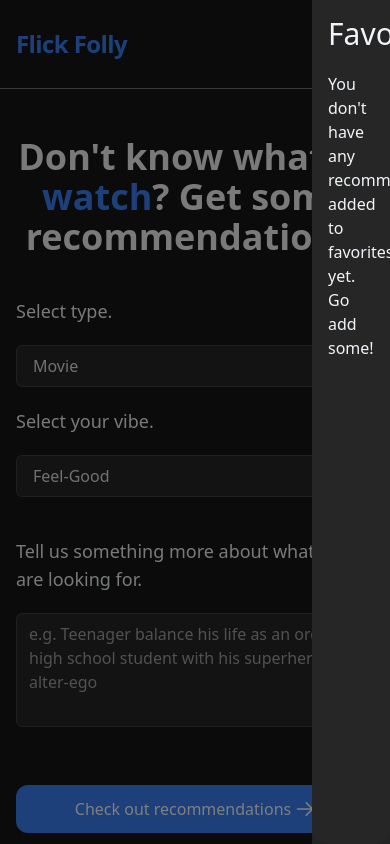
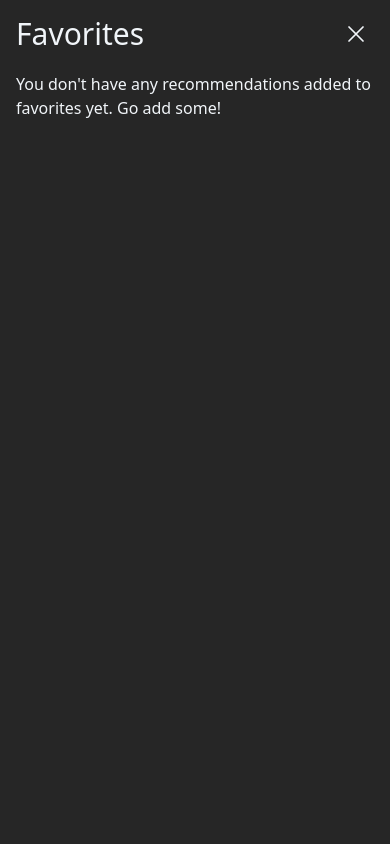
Before and after one commit to Infiplaya/flick-folly, a Next.js app: page / in a window 390 px wide. Both pictures are taken after a click on the button "Favorites". Shown: the top 844 px of the page. Built offline with nearby package versions, Linux system fonts and the light colour scheme.

Commit message:
fix mobile favorites modal

```diff
--- a/components/Recommendations.tsx
+++ b/components/Recommendations.tsx
@@ -51,7 +51,7 @@ export const Recommendations = () => {
             <div className="fixed inset-0 bg-black bg-opacity-50" />
           </Transition.Child>
 
-          <div className="fixed right-0 top-0 h-full overflow-y-auto bg-neutral-800 w-1/5">
+          <div className="fixed right-0 top-0 h-full overflow-y-auto bg-neutral-800 w-full lg:w-1/4">
             <div className="flex min-h-full justify-center text-center">
               <Transition.Child
                 as={Fragment}
@@ -62,8 +62,26 @@ export const Recommendations = () => {
                 leaveFrom="opacity-100 scale-100"
                 leaveTo="opacity-0 scale-95"
               >
-                <Dialog.Panel className="w-full max-w-md transform overflow-hidden rounded-2xl p-4 h-screen text-left align-middle shadow-xl transition-all">
-                  <Dialog.Title className="text-3xl">Favorites</Dialog.Title>
+                <Dialog.Panel className="w-full max-w-md transform overflow-hidden rounded-2xl p-4 h-screen text-left align-middle transition-all">
+                  <Dialog.Title className="text-3xl flex items-center justify-between">
+                    Favorites{" "}
+                    <svg
+                      xmlns="http://www.w3.org/2000/svg"
+                      fill="none"
+                      viewBox="0 0 24 24"
+                      strokeWidth="1.5"
+                      stroke="currentColor"
+                      className="w-9 h-9 hover:bg-neutral-700 rounded-full p-1"
+                      role="button"
+                      onClick={closeModal}
+                    >
+                      <path
+                        strokeLinecap="round"
+                        strokeLinejoin="round"
+                        d="M6 18L18 6M6 6l12 12"
+                      />
+                    </svg>
+                  </Dialog.Title>
                   {recommendations?.length !== 0 ? (
                     <ul>
                       {recommendations?.map((r, i) => (
```
